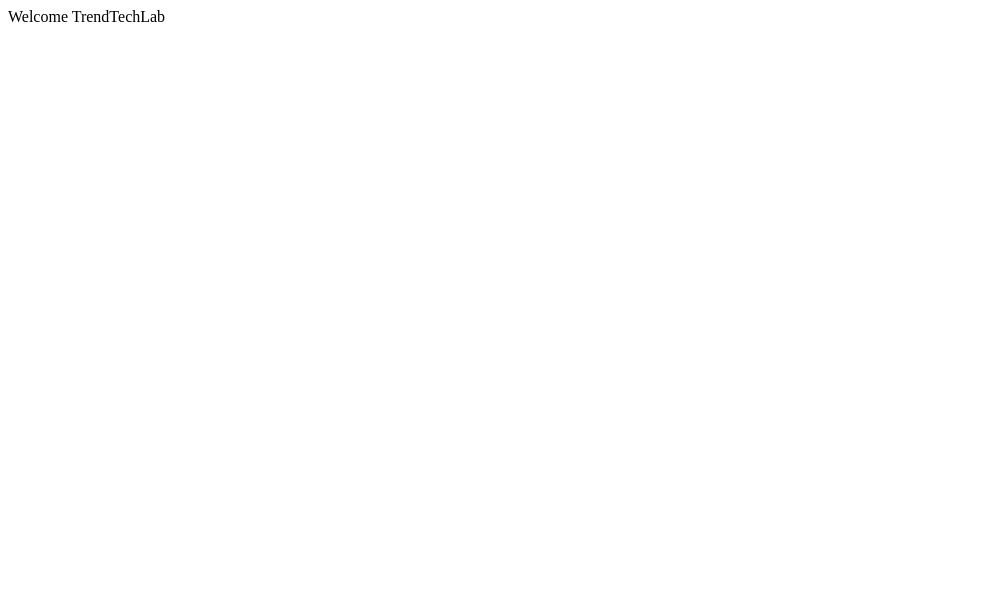
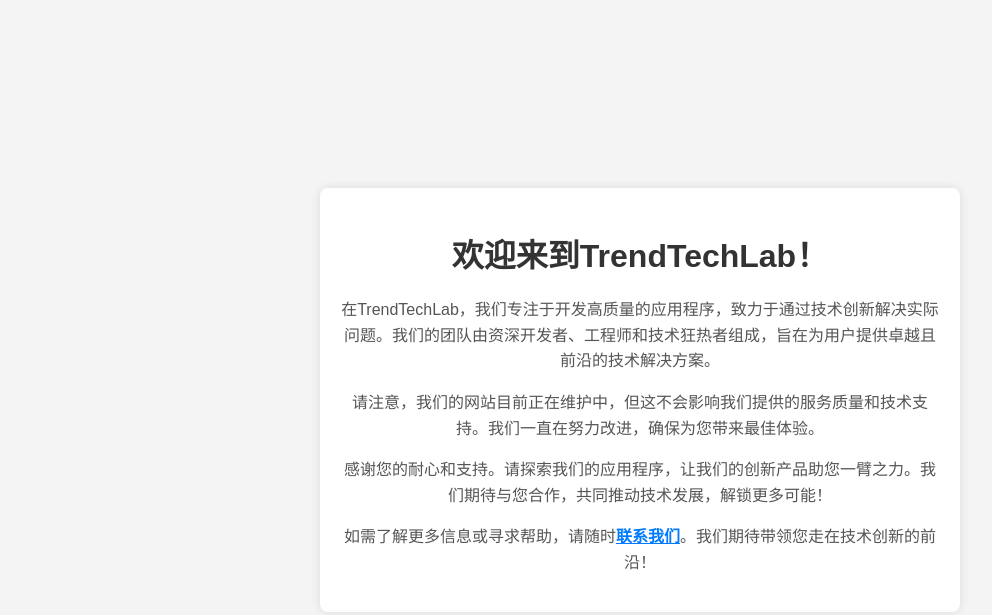
Before and after one commit to TrendTechLab/TrendTechLab.github.io, a plain HTML site: page index.html in a window 1280 px wide. Shown: the whole page, without its empty margins (0-992 px from the left). Drawn offline with Linux system fonts and the light colour scheme.

Commit message:
Update index.html

```diff
--- a/index.html
+++ b/index.html
@@ -1 +1,51 @@
-Welcome TrendTechLab
+<!DOCTYPE html>
+<html lang="zh-CN">
+<head>
+    <meta charset="UTF-8">
+    <meta name="viewport" content="width=device-width, initial-scale=1.0">
+    <title>TrendTechLab</title>
+    <style>
+        body {
+            font-family: Arial, sans-serif;
+            background-color: #f4f4f4;
+            margin: 0;
+            padding: 0;
+            display: flex;
+            flex-direction: column;
+            align-items: center;
+            justify-content: center;
+            height: 100vh;
+        }
+        .container {
+            background-color: #fff;
+            padding: 20px;
+            box-shadow: 0 0 10px rgba(0,0,0,0.1);
+            border-radius: 8px;
+            max-width: 600px;
+            text-align: center;
+        }
+        h1 {
+            color: #333;
+        }
+        p {
+            color: #555;
+            line-height: 1.6;
+        }
+        .contact {
+            margin-top: 20px;
+            font-weight: bold;
+            color: #007BFF;
+            cursor: pointer;
+        }
+    </style>
+</head>
+<body>
+    <div class="container">
+        <h1>欢迎来到TrendTechLab！</h1>
+        <p>在TrendTechLab，我们专注于开发高质量的应用程序，致力于通过技术创新解决实际问题。我们的团队由资深开发者、工程师和技术狂热者组成，旨在为用户提供卓越且前沿的技术解决方案。</p>
+        <p>请注意，我们的网站目前正在维护中，但这不会影响我们提供的服务质量和技术支持。我们一直在努力改进，确保为您带来最佳体验。</p>
+        <p>感谢您的耐心和支持。请探索我们的应用程序，让我们的创新产品助您一臂之力。我们期待与您合作，共同推动技术发展，解锁更多可能！</p>
+        <p>如需了解更多信息或寻求帮助，请随时<a href="mailto:info@trendtechlab.com" class="contact">联系我们</a>。我们期待带领您走在技术创新的前沿！</p>
+    </div>
+</body>
+</html>
```
